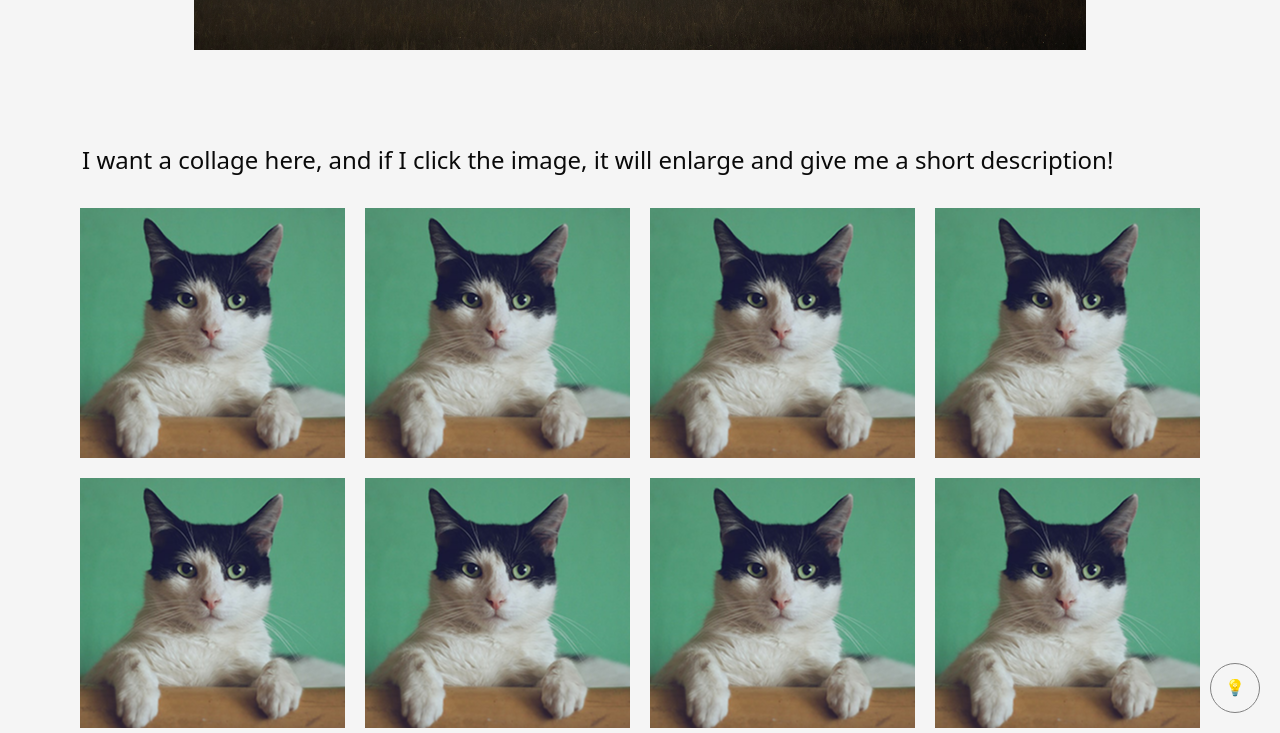
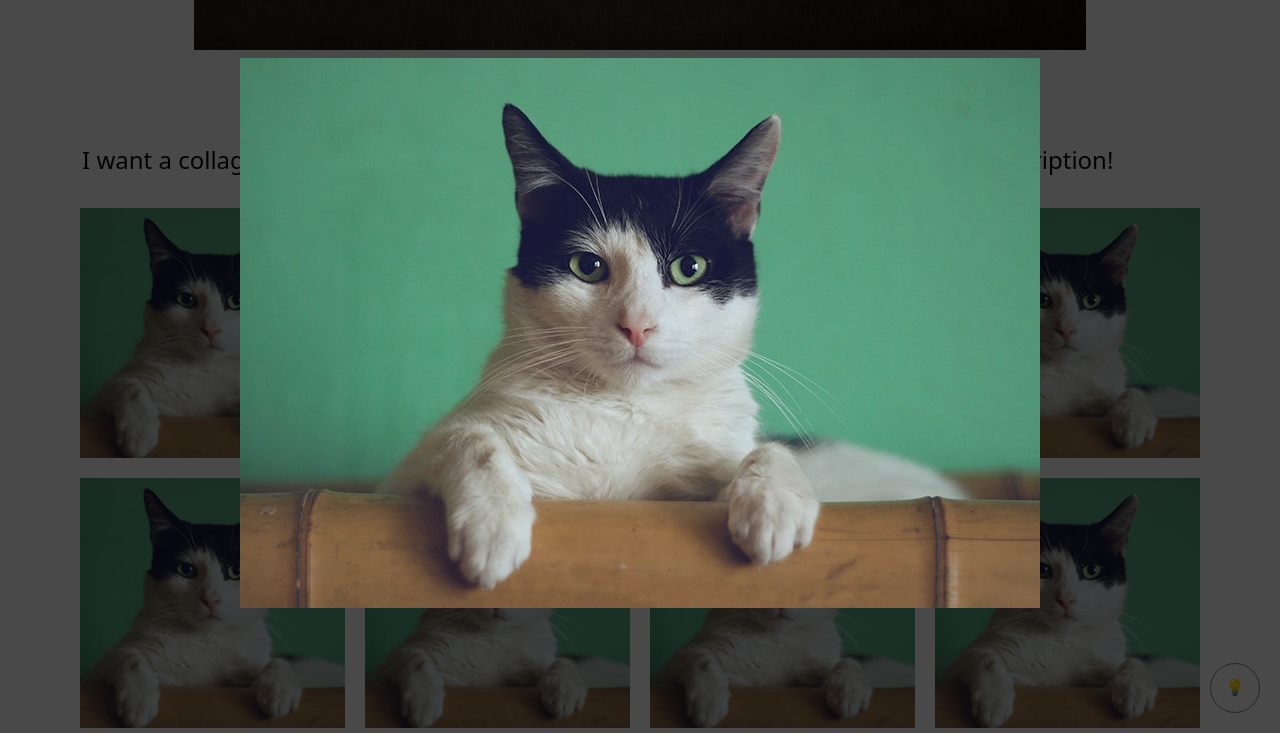
Before and after one commit to mari-mizutani/Advanced-JS-Interactions, a plain HTML site: page index.html in a window 1280 px wide. Both pictures are taken after a click on the element 212 px from the left and 1121 px from the top of the page. Shown: the part 788-1521 px from the top of the page. Drawn offline with nearby package versions, Linux system fonts and the light colour scheme.

Commit message:
enlarge the images

```diff
--- a/script.js
+++ b/script.js
@@ -80,6 +80,16 @@ const collageImage = document.querySelectorAll('.image');
 
 for (let i = 0; i < collageImage.length; i++) {
 collageImage[i].addEventListener("click",() => {
-
+    lightboxBg.classList.add('active'); //turns background dark
+    const lightboxImg = document.createElement('img');
+    lightboxImg.src="img/cat.jpeg";
+    while(lightboxBg.firstChild){
+        lightboxBg.removeChild(lightboxBg.firstChild);//remove the img made by previous click
+    }
+    lightboxBg.appendChild(lightboxImg); //set the bigger image on the dark screen
 })
 };
+
+lightboxBg.addEventListener("click",()=>{
+    lightboxBg.classList.remove('active');//click somewhere else and back to normal screen
+})
--- a/style.css
+++ b/style.css
@@ -21,7 +21,7 @@ body{
     top:0;
     width: 100%;
     height: 100%;
-    background-color: rgba(0, 0, 0, 0.5);
+    background-color: rgba(0, 0, 0, 0.7);
     display: none;
 }
 
```
